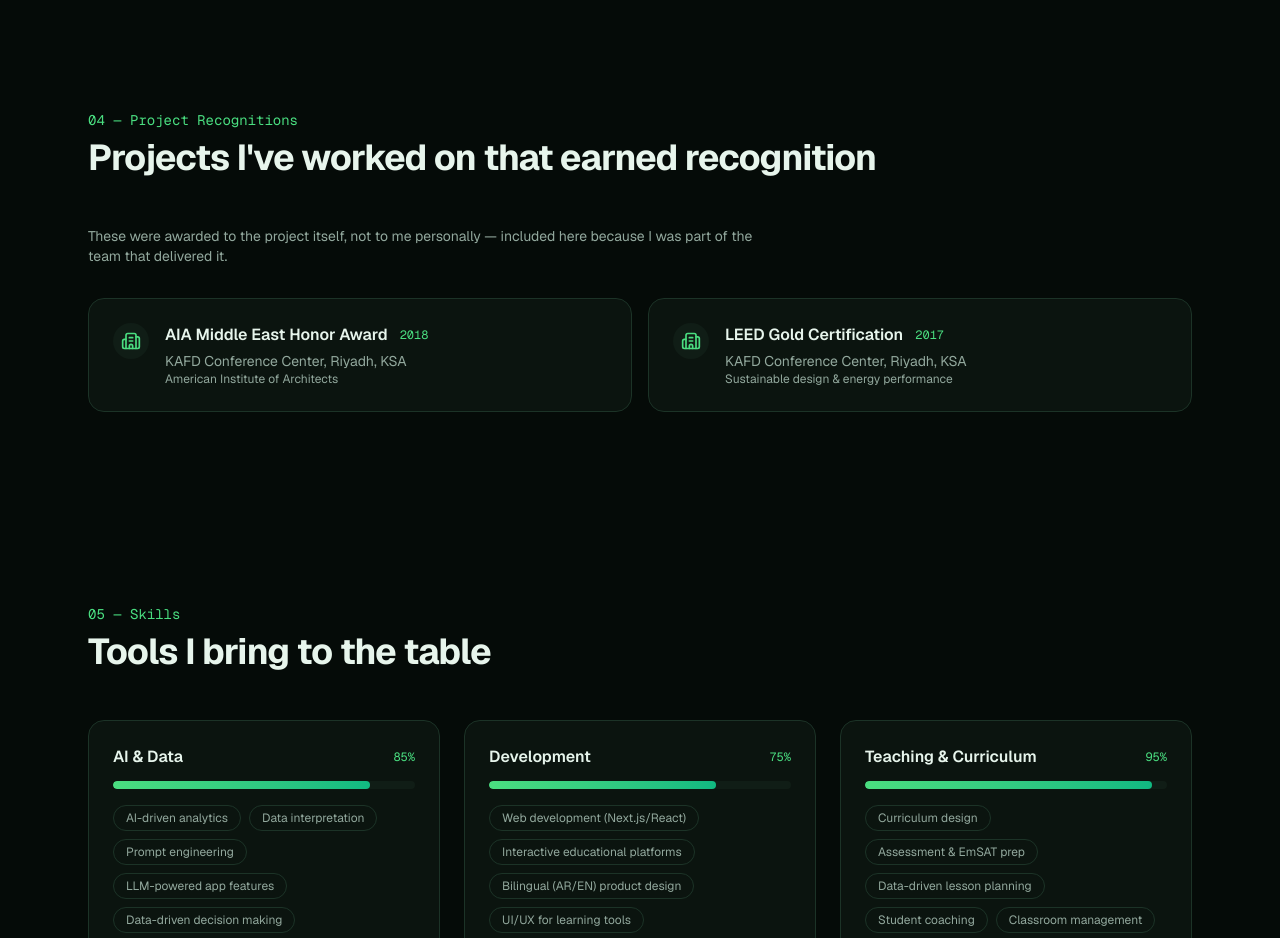
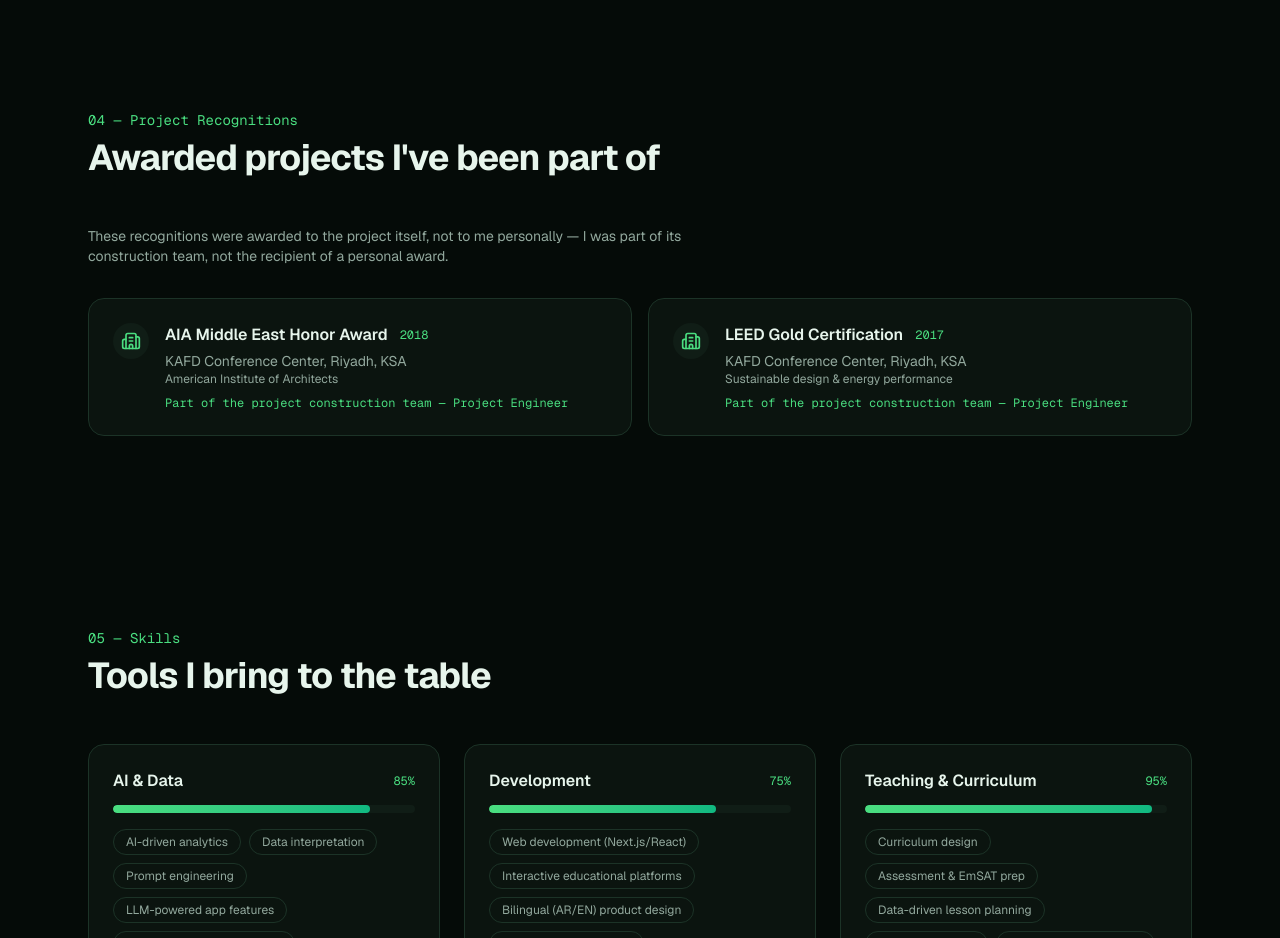
Before and after one commit to kamelbshara/kamelbshara, a Next.js app: page / in a window 1280 px wide. Shown: the part 3180-4118 px from the top of the page. Built offline with nearby package versions, Linux system fonts and the light colour scheme.

Commit message:
Clarify project recognitions as construction-team involvement

```diff
--- a/src/components/ProjectRecognitions.tsx
+++ b/src/components/ProjectRecognitions.tsx
@@ -5,11 +5,11 @@ import SectionHeading from "./SectionHeading";
 export default function ProjectRecognitions() {
   return (
     <section id="project-recognitions" className="mx-auto max-w-6xl px-6 py-24">
-      <SectionHeading eyebrow="04 — Project Recognitions" title="Projects I've worked on that earned recognition" />
+      <SectionHeading eyebrow="04 — Project Recognitions" title="Awarded projects I've been part of" />
 
       <p className="mb-8 max-w-2xl text-sm text-[var(--color-muted)]">
-        These were awarded to the project itself, not to me personally — included here because I
-        was part of the team that delivered it.
+        These recognitions were awarded to the project itself, not to me personally — I was part
+        of its construction team, not the recipient of a personal award.
       </p>
 
       <div className="grid gap-4 sm:grid-cols-2">
@@ -28,6 +28,7 @@ export default function ProjectRecognitions() {
               </div>
               <p className="text-sm text-[var(--color-muted)]">{item.project}</p>
               <p className="text-xs text-[var(--color-muted)]">{item.org}</p>
+              <p className="mt-2 font-mono text-xs text-[var(--color-accent)]">{item.myRole}</p>
             </div>
           </div>
         ))}
--- a/src/data/content.ts
+++ b/src/data/content.ts
@@ -286,6 +286,7 @@ export type ProjectRecognition = {
   project: string;
   org: string;
   year: string;
+  myRole: string;
 };
 
 export const projectRecognitions: ProjectRecognition[] = [
@@ -294,12 +295,14 @@ export const projectRecognitions: ProjectRecognition[] = [
     project: "KAFD Conference Center, Riyadh, KSA",
     org: "American Institute of Architects",
     year: "2018",
+    myRole: "Part of the project construction team — Project Engineer",
   },
   {
     title: "LEED Gold Certification",
     project: "KAFD Conference Center, Riyadh, KSA",
     org: "Sustainable design & energy performance",
     year: "2017",
+    myRole: "Part of the project construction team — Project Engineer",
   },
 ];
 
```
